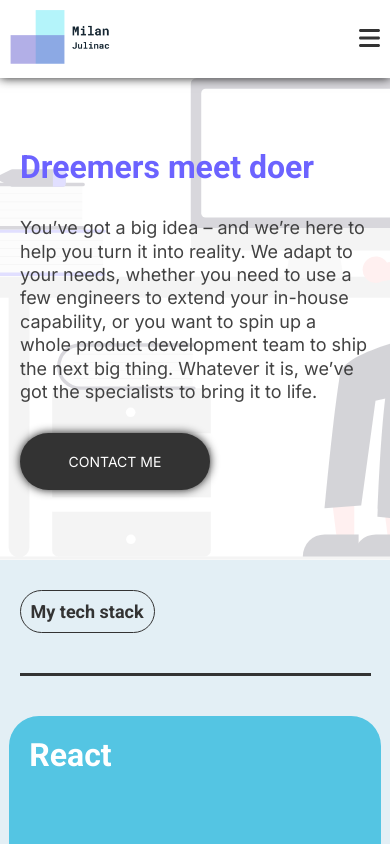
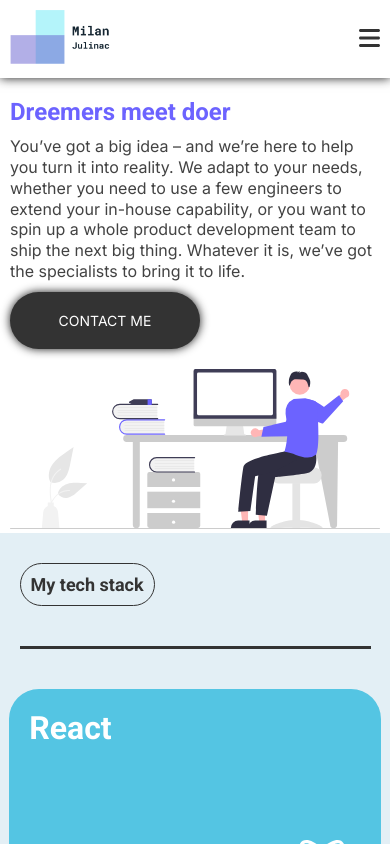
Before and after one commit to MilanJulinac42/professional-portfolio, a Next.js app: page /about in a window 390 px wide. Shown: the top 844 px of the page. Built offline with nearby package versions, Linux system fonts and the light colour scheme.

Commit message:
about me responsive hero

```diff
--- a/pages/about.tsx
+++ b/pages/about.tsx
@@ -3,12 +3,13 @@ import Footer from "@/app/layout/Footer/Footer";
 import TechContainer from "@/app/layout/TechContainer/TechContainer";
 import "../src/app/page.module.scss";
 import ContactHero from "@/app/layout/ContactHero/ContactHero";
+import AboutMeHero from "@/app/layout/AboutMeHero/AboutMeHero";
 
 const about = () => {
     return (
         <div>
             <Navbar />
-            <ContactHero
+            <AboutMeHero
                 title="Dreemers meet doer"
                 description="You’ve got a big idea – and we’re here to help you turn it into reality. We adapt to your needs, whether you need to use a few engineers to extend your in-house capability, or you want to spin up a whole product development team to ship the next big thing. Whatever it is, we’ve got the specialists to bring it to life."
                 image="/hello.svg"
--- a/pages/contact.tsx
+++ b/pages/contact.tsx
@@ -3,12 +3,13 @@ import Footer from "@/app/layout/Footer/Footer";
 import ContactHero from "@/app/layout/ContactHero/ContactHero";
 import "../src/app/globals.css";
 import ContactForm from "@/app/components/ContactForm/ContactForm";
+import AboutMeHero from "@/app/layout/AboutMeHero/AboutMeHero";
 
 const contact = () => {
     return (
         <>
             <Navbar />
-            <ContactHero
+            <AboutMeHero
                 title="Get in touch"
                 description="You’ve got a big idea – and we’re here to help you turn it into reality. We adapt to your needs, whether you need to use a few engineers to extend your in-house capability, or you want to spin up a whole product development team to ship the next big thing. Whatever it is, we’ve got the specialists to bring it to life."
                 image="/contact.jpg"
--- /dev/null
+++ b/src/app/layout/AboutMeHero/AboutMeHero.module.scss
@@ -0,0 +1,144 @@
+@import "../../mixins.scss";
+
+.container {
+    display: flex;
+    max-height: 100vh;
+    align-items: center;
+    margin: auto;
+    position: relative;
+}
+
+.wrapper {
+    display: flex;
+    flex-direction: column-reverse;
+    align-items: center;
+    width: 100%;
+    height: auto;
+    margin: auto;
+    padding: 0px 10px;
+    position: relative;
+    overflow: hidden;
+
+    @include breakpoint(medium) {
+        padding-bottom: 0;
+    }
+
+    @include breakpoint(large) {
+        display: flex;
+        align-items: center;
+        flex-direction: row-reverse;
+        width: 80%;
+        height: auto;
+        margin: auto;
+        padding: 50px 0;
+    }
+}
+
+.imageWrapper,
+.contentWrapper {
+    flex: 1;
+}
+
+.imageWrapper {
+    max-width: 100%;
+    position: relative;
+    opacity: 1;
+}
+
+.image {
+    width: 100%;
+    object-fit: cover;
+    height: 100%;
+
+    @include breakpoint(medium) {
+        max-width: 100%;
+    }
+}
+
+.contentWrapper {
+    text-align: center;
+    display: flex;
+    flex-direction: column;
+    gap: 10px;
+    padding: 20px;
+    text-align: left;
+    max-width: 100%;
+    width: 100%;
+
+    @include breakpoint(medium) {
+        gap: 30px;
+    }
+
+    @include breakpoint(large) {
+        max-width: 40%;
+    }
+
+    @include breakpoint(xlarge) {
+        max-width: 30%;
+    }
+
+    h1 {
+        font-size: 24px;
+        color: #6c63ff;
+
+        @include breakpoint(large) {
+            max-width: 100%;
+            font-size: 32px;
+        }
+
+        @include breakpoint(xlarge) {
+            font-size: 38px;
+        }
+
+        @include breakpoint(xxlarge) {
+            font-size: 64px;
+        }
+    }
+
+    p {
+        line-height: 1.3;
+        color: #333333ec;
+        font-size: 16px;
+
+        @include breakpoint(large) {
+            font-size: 18px;
+            line-height: 1.3;
+        }
+
+        @include breakpoint(xlarge) {
+            font-size: 20px;
+            line-height: 1.4;
+        }
+
+        @include breakpoint(xxlarge) {
+            font-size: 24px;
+            line-height: 1.5;
+        }
+    }
+
+    .contact {
+        padding: 20px 20px;
+        color: white;
+        background-color: #333;
+        border: none;
+        text-transform: uppercase;
+        letter-spacing: normal;
+        text-align: center;
+        width: 150px;
+        border-radius: 45px;
+        box-shadow: 0 0 10px rgba(0, 0, 0, 0.9);
+        transition: all 0.3s ease-in-out;
+        font-size: 14px;
+
+        &:hover {
+            background-color: #4c46b7c4;
+        }
+
+        @include breakpoint(medium) {
+            width: 150px;
+            padding: 20px 30px;
+            font-size: 16px;
+            letter-spacing: 2px;
+        }
+    }
+}
--- /dev/null
+++ b/src/app/layout/AboutMeHero/AboutMeHero.tsx
@@ -0,0 +1,38 @@
+import { inter, roboto } from "@/app/layout";
+import styles from "./AboutMeHero.module.scss";
+import Link from "next/link";
+
+type aboutMeHeroPrope = {
+    title?: string;
+    image?: string;
+    description?: string;
+};
+
+const AboutMeHero: React.FC<aboutMeHeroPrope> = ({
+    title,
+    image,
+    description,
+}) => {
+    return (
+        <div className={`${styles.container} ${inter.className}`}>
+            <div className={styles.wrapper}>
+                <div className={styles.imageWrapper}>
+                    <img
+                        className={styles.image}
+                        src={image}
+                        alt="contact me"
+                    />
+                </div>
+                <div className={styles.contentWrapper}>
+                    <h1 className={roboto.className}>{title}</h1>
+                    <p>{description}</p>
+                    <Link className={styles.contact} href="/contact">
+                        Contact me
+                    </Link>
+                </div>
+            </div>
+        </div>
+    );
+};
+
+export default AboutMeHero;
```
